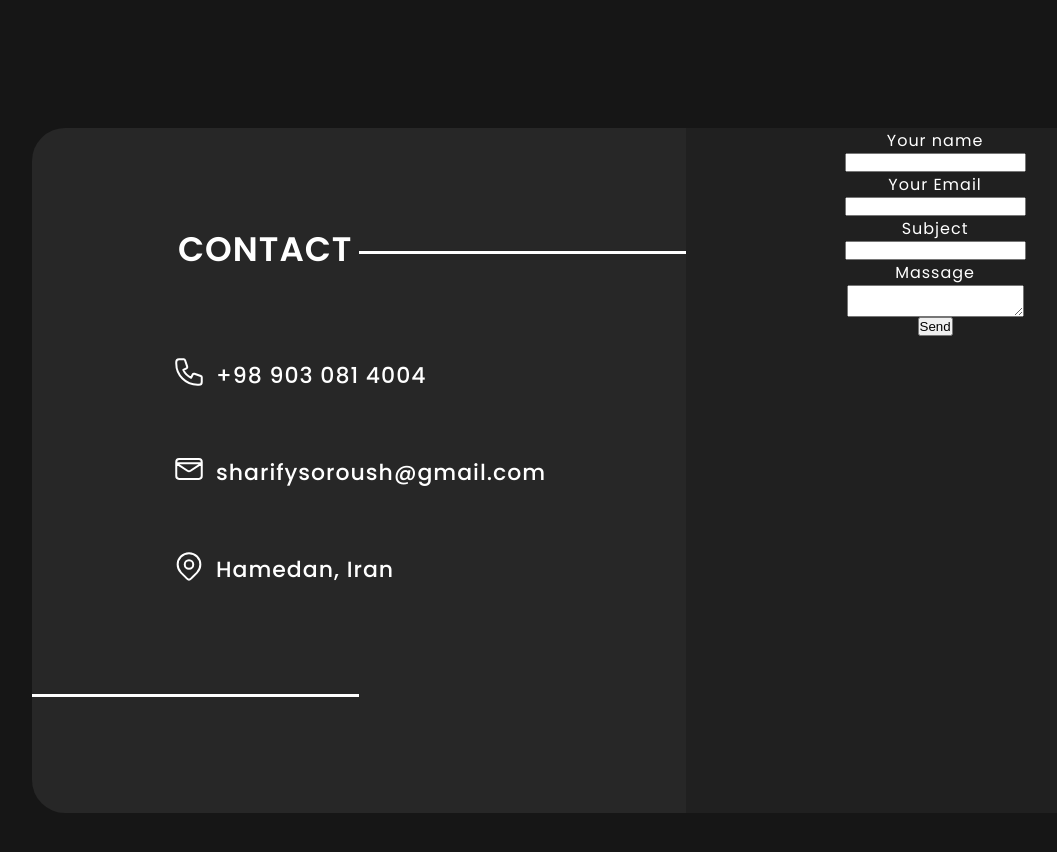
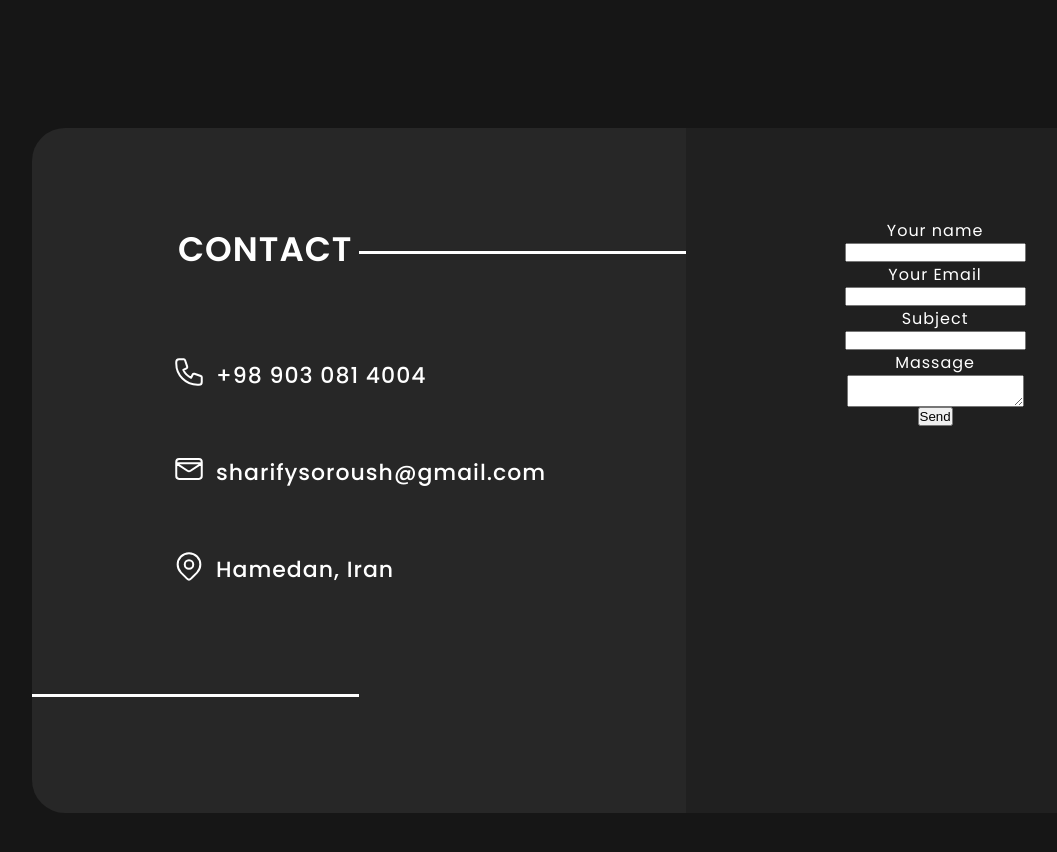
Before and after one commit to Cladux/Personal-Website, a React (Vite) app: page / in a window 1280 px wide. Shown: the part 5040-5892 px from the top of the page, without its empty margins (32-1089 px from the left). Built offline with nearby package versions, Linux system fonts and the light colour scheme; no server answers.

Commit message:
some-hot-fix

```diff
--- a/src/layouts/aboutMe/AboutMe.module.scss
+++ b/src/layouts/aboutMe/AboutMe.module.scss
@@ -59,7 +59,6 @@
     padding: 84px 0;
     width: 100%;
     background: var(--bg-color-light);
-    padding-top: 84px;
     .container {
       max-width: 1190px;
       height: 100%;
--- a/src/layouts/contact/Contact.module.scss
+++ b/src/layouts/contact/Contact.module.scss
@@ -12,6 +12,7 @@
     border-radius: 33px;
     overflow: hidden;
     .rightSection {
+      padding: 90px 140px;
       background: var(--bg-color);
       flex-basis: 55%;
       height: 100%;
@@ -22,8 +23,8 @@
     .leftSection {
       padding: 90px 140px;
       position: relative;
+      background: var(--bg-color-text);
       flex-basis: 45%;
-      background: var(--bg-color-text);
       height: 100%;
       &::before {
         content: "";
```
